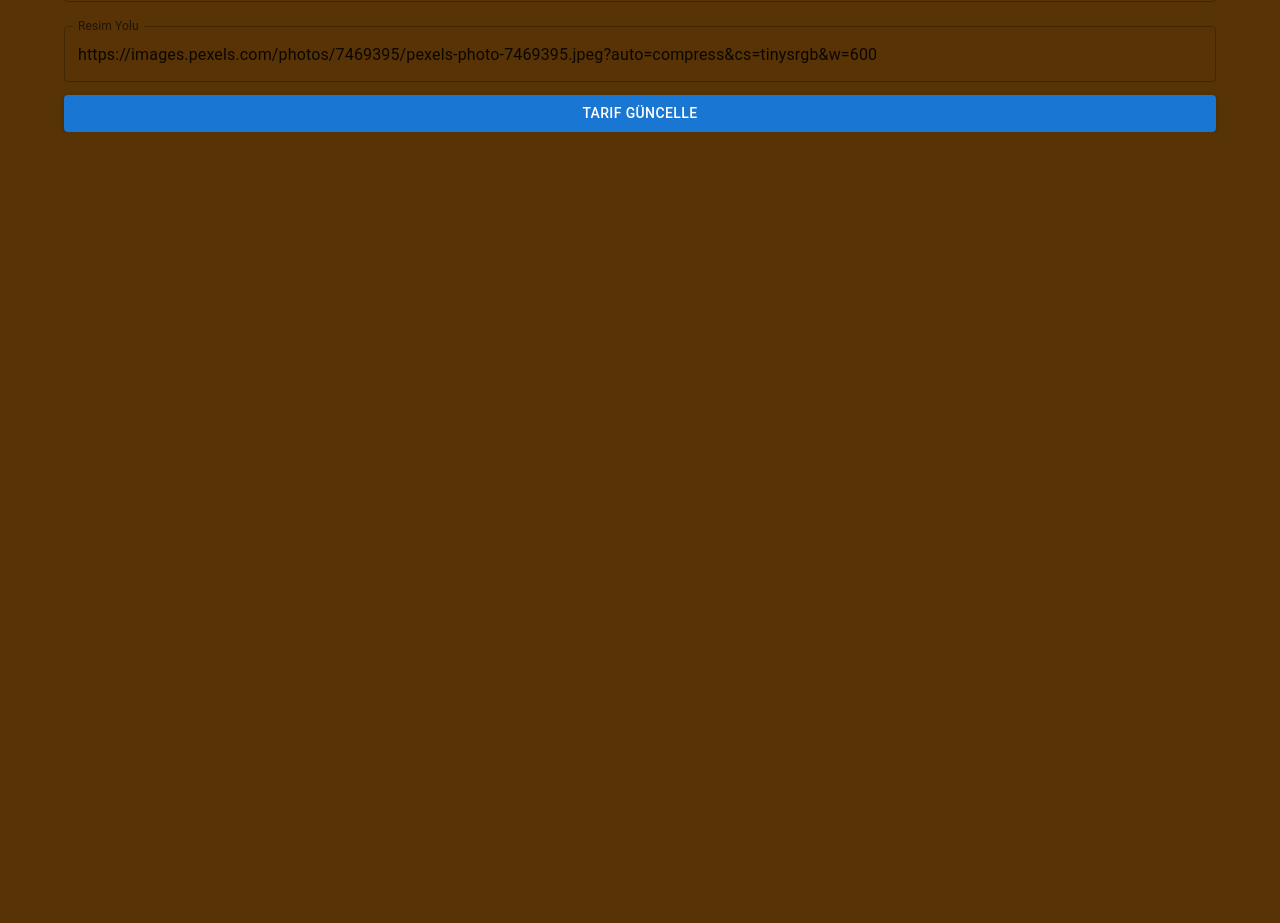
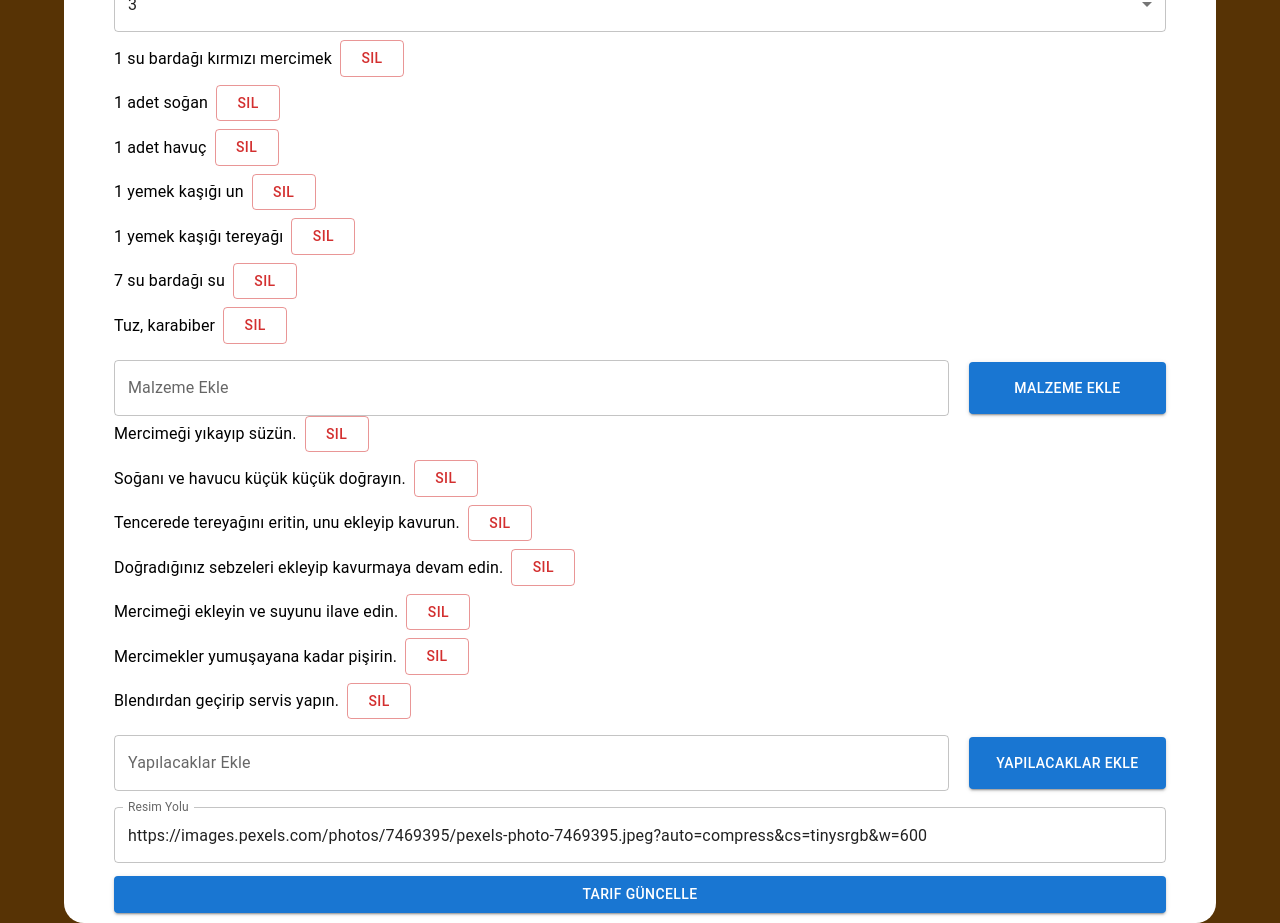
Before and after one commit to Cagritrkmen/RecipeApp, a Next.js app: page /ManageRecipe/EditRecipe/1 in a window 1280 px wide. Shown: the part 420-1343 px from the top of the page. Before the commit the page ends 800 px from the top, so only its background shows below. Built offline with nearby package versions, Linux system fonts and the light colour scheme; data requests are answered from the project's data file.

Commit message:
add style for edit and add page

```diff
--- a/db.json
+++ b/db.json
@@ -311,6 +311,14 @@
       "passwordConfirm": "123123",
       "role": "user",
       "id": 5
+    },
+    {
+      "username": "abiabai",
+      "email": "123@gmail.com",
+      "password": "123123",
+      "passwordConfirm": "123123",
+      "role": "user",
+      "id": 6
     }
   ]
 }
--- a/src/components/DashboardLayout/index.js
+++ b/src/components/DashboardLayout/index.js
@@ -22,7 +22,7 @@ function DashboardLayout({ children }) {
     };
 
     return (
-        <Box>
+        <Box width={"100%"} position={"absolute"}>
             <AppBar position="static">
                 <Container maxWidth="xl">
                     <Toolbar disableGutters>
@@ -32,7 +32,6 @@ function DashboardLayout({ children }) {
                             component="div"
                             sx={{
                                 mr: 2,
-                                display: { xs: 'none', md: 'flex' },
                                 fontFamily: 'monospace',
                                 fontWeight: 700,
                                 letterSpacing: '.3rem',
@@ -44,20 +43,10 @@ function DashboardLayout({ children }) {
                             }}
                             onClick={() => (router.push('/'))}
                         >
-                            <Image src={logo} alt="My Logo" width={60} height={60} />
+                            <Image src={logo} alt="My Logo" width={60} height={60} priority />
                         </Typography>
 
-                        <Box sx={{ flexGrow: 1, display: { xs: 'flex', md: 'none' } }}>
-                            <IconButton
-                                size="large"
-                                aria-label="menu"
-                                aria-controls="menu-appbar"
-                                aria-haspopup="true"
-                                color="inherit"
-                            >
-                                <MenuIcon />
-                            </IconButton>
-                        </Box>
+
 
                         <Box sx={{ flexGrow: 1, display: { xs: 'none', md: 'flex' } }}>
                             <Button
--- a/src/pages/ManageRecipe/EditRecipe/[id].js
+++ b/src/pages/ManageRecipe/EditRecipe/[id].js
@@ -3,7 +3,7 @@ import { Box, Button, Container, FormControl, FormHelperText, InputLabel, MenuIt
 import { useRouter } from 'next/router';
 import { useDispatch, useSelector } from 'react-redux';
 import { fetchCategories } from '../../../../store/categorySlice';
-import { Formik, useFormik } from 'formik';
+import { Formik } from 'formik';
 import { ToastContainer } from 'react-toastify';
 import { fetchRecipeDetails, updateRecipe } from '../../../../store/recipeSlice';
 import RecipeSchema from '../recipeSchema';
@@ -33,6 +33,7 @@ const EditRecipe = () => {
         try {
 
             await dispatch(updateRecipe({ id, values }));
+            router.reload();
 
         } catch (error) {
             console.error('Bir hata oluştu:', error);
@@ -41,14 +42,31 @@ const EditRecipe = () => {
 
 
 
+    const [ingredientInput, setIngredientInput] = useState('');
+    const [instructionInput, setInstructionInput] = useState('');
 
-    if(loadingRecipeDetails){
-        return  <Box>Loading</Box>
+
+    const handleAddIngredient = () => {
+        if (ingredientInput.trim() !== '') {
+            const updatedIngredients = [...ingredients, ingredientInput.trim()];
+            setIngredients(updatedIngredients);
+            setFieldValue('ingredients', updatedIngredients);
+            setIngredientInput('');
+        }
+    };
+    if (loadingRecipeDetails) {
+        return <Box>Loading</Box>
     }
 
 
     return (
         <Container>
+            <Box sx={{
+                marginTop: "20px",
+                backgroundColor: '#fff',
+                padding: '10px 50px',
+                borderRadius: '20px',
+            }}>
                 <Stack spacing={2}>
                 <Typography variant="h4" component="h1">Tarif Güncelle
                         <Formik
@@ -56,8 +74,8 @@ const EditRecipe = () => {
                                 title: recipeDetails?.title || '',
                                 category: recipeDetails?.category || '',
                                 difficulty: recipeDetails?.difficulty || '',
-                        ingredients: recipeDetails?.ingredients || '',
-                        instructions: recipeDetails?.instructions || '',
+                                ingredients: recipeDetails?.ingredients || [],
+                                instructions: recipeDetails?.instructions || [],
                                 rating: recipeDetails?.rating || '',
                                 image: recipeDetails?.image || '',
                             }}
@@ -71,6 +89,7 @@ const EditRecipe = () => {
                                 handleSubmit,
                                 errors,
                                 touched,
+                                setFieldValue,
                             }) => (
                                 <form onSubmit={handleSubmit}>
                                     <TextField
@@ -158,6 +177,90 @@ const EditRecipe = () => {
                                             </FormHelperText>
                                         ) : null}
                                     </FormControl>
+                                    <Stack spacing={2}>
+                                        <Stack spacing={1}>
+                                            {values.ingredients.map((ingredient, index) => (
+                                                <Stack key={index} direction="row" alignItems="center" spacing={1}>
+                                                    <Typography>{ingredient}</Typography>
+                                                    <Button
+                                                        variant="outlined"
+                                                        color="error"
+                                                        onClick={() => {
+                                                            const updatedIngredients = [...values.ingredients];
+                                                            updatedIngredients.splice(index, 1);
+                                                            setFieldValue('ingredients', updatedIngredients);
+                                                        }}
+                                                    >
+                                                        Sil
+                                                    </Button>
+                                                </Stack>
+                                            ))}
+                                        </Stack>
+                                        <Box display={'flex'} flexDirection={"row"} alignItems="center" justifyContent="space-between">
+                                            <TextField
+                                                fullWidth
+                                                label="Malzeme Ekle"
+                                                value={ingredientInput}
+                                                onChange={(e) => setIngredientInput(e.target.value)}
+                                            />
+                                            <Button
+                                                variant="contained"
+                                                color="primary"
+                                                onClick={() => {
+                                                    if (ingredientInput.trim() !== '') {
+                                                        const updatedIngredients = [...values.ingredients, ingredientInput.trim()];
+                                                        setFieldValue('ingredients', updatedIngredients);
+                                                        setIngredientInput('');
+                                                    }
+                                                }}
+                                                style={{ marginLeft: '20px', width: "240px", height: "52px" }}
+                                            >
+                                                Malzeme Ekle
+                                            </Button>
+                                        </Box>
+                                    </Stack>
+                                    <Stack spacing={2}>
+                                        <Stack spacing={1}>
+                                            {values.instructions.map((instruction, index) => (
+                                                <Stack key={index} direction="row" alignItems="center" spacing={1}>
+                                                    <Typography>{instruction}</Typography>
+                                                    <Button
+                                                        variant="outlined"
+                                                        color="error"
+                                                        onClick={() => {
+                                                            const updatedInstructions = [...values.instructions];
+                                                            updatedInstructions.splice(index, 1);
+                                                            setFieldValue('instructions', updatedInstructions);
+                                                        }}
+                                                    >
+                                                        Sil
+                                                    </Button>
+                                                </Stack>
+                                            ))}
+                                        </Stack>
+                                        <Box display={'flex'} flexDirection={"row"} alignItems="center" justifyContent="space-between">
+                                            <TextField
+                                                fullWidth
+                                                label="Yapılacaklar Ekle"
+                                                value={instructionInput}
+                                                onChange={(e) => setInstructionInput(e.target.value)}
+                                            />
+                                            <Button
+                                                variant="contained"
+                                                color="primary"
+                                                onClick={() => {
+                                                    if (instructionInput.trim() !== '') {
+                                                        const updatedInstructions = [...values.instructions, instructionInput.trim()];
+                                                        setFieldValue('instructions', updatedInstructions);
+                                                        setInstructionInput('');
+                                                    }
+                                                }}
+                                                style={{ marginLeft: '20px', width: "240px", height: "52px" }}
+                                            >
+                                                Yapılacaklar Ekle
+                                            </Button>
+                                        </Box>
+                                    </Stack>
 
                                     <TextField
                                         fullWidth
@@ -180,6 +283,8 @@ const EditRecipe = () => {
                         </Formik>
                     </Typography>
                 </Stack>
+            </Box>
+
             <ToastContainer position="bottom-right" />
         </Container>
 
--- a/src/pages/ManageRecipe/recipeSchema.js
+++ b/src/pages/ManageRecipe/recipeSchema.js
@@ -11,5 +11,6 @@ const RecipeSchema = Yup.object().shape({
         .of(Yup.string().required('Malzeme gereklidir'))
         .min(1, 'En az 1 malzeme eklemelisiniz'),
     rating: Yup.string().required('Değerlendirme yapmak zorunludur'),
+    image: Yup.string().required('Resim yolu eklemek zorunludur'),
 });
 export default RecipeSchema
```
Also changed, not shown: src/pages/ManageRecipe/AddRecipe/index.js (+15 -3 lines). Lines whose indentation alone changed are shown as unchanged.
